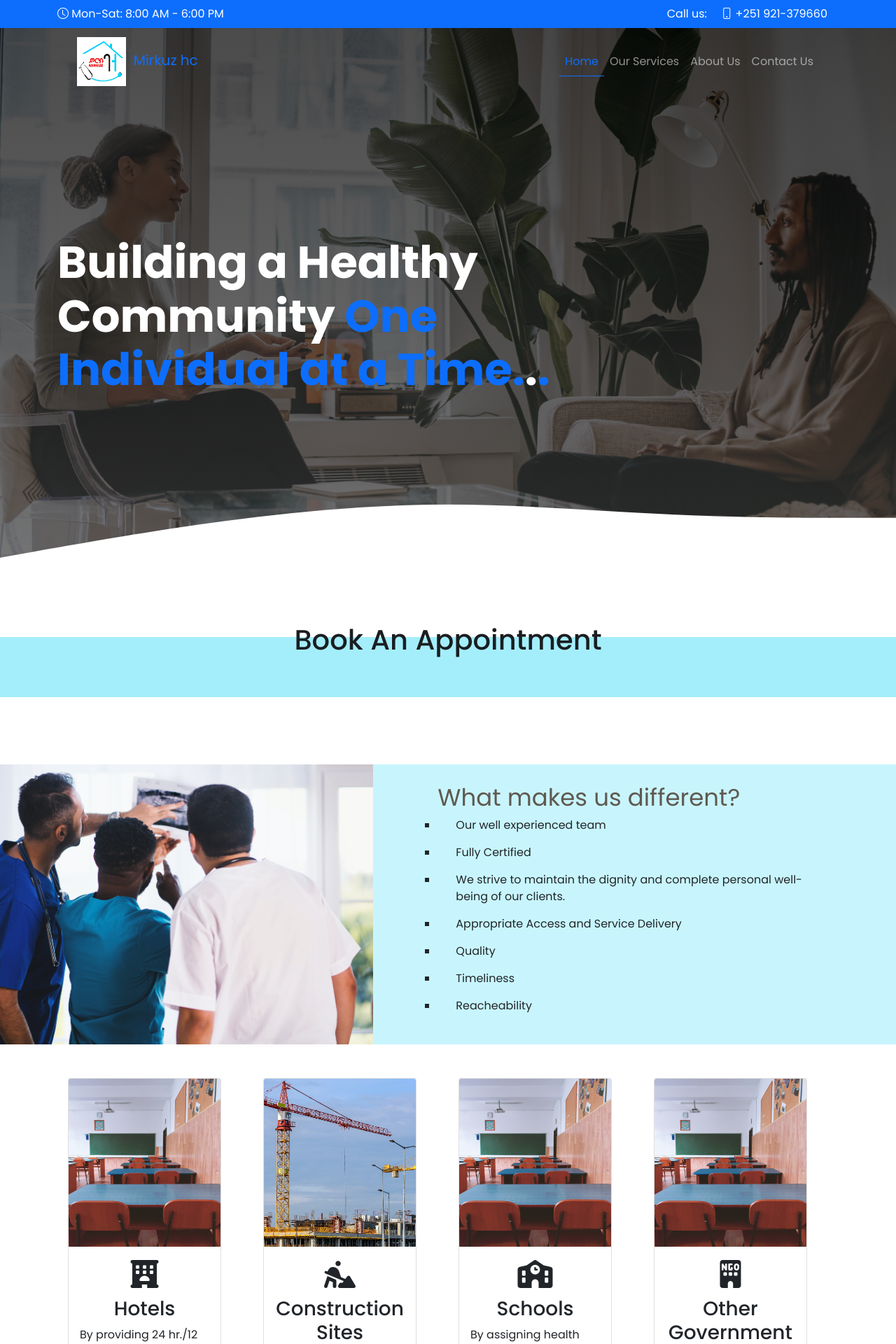
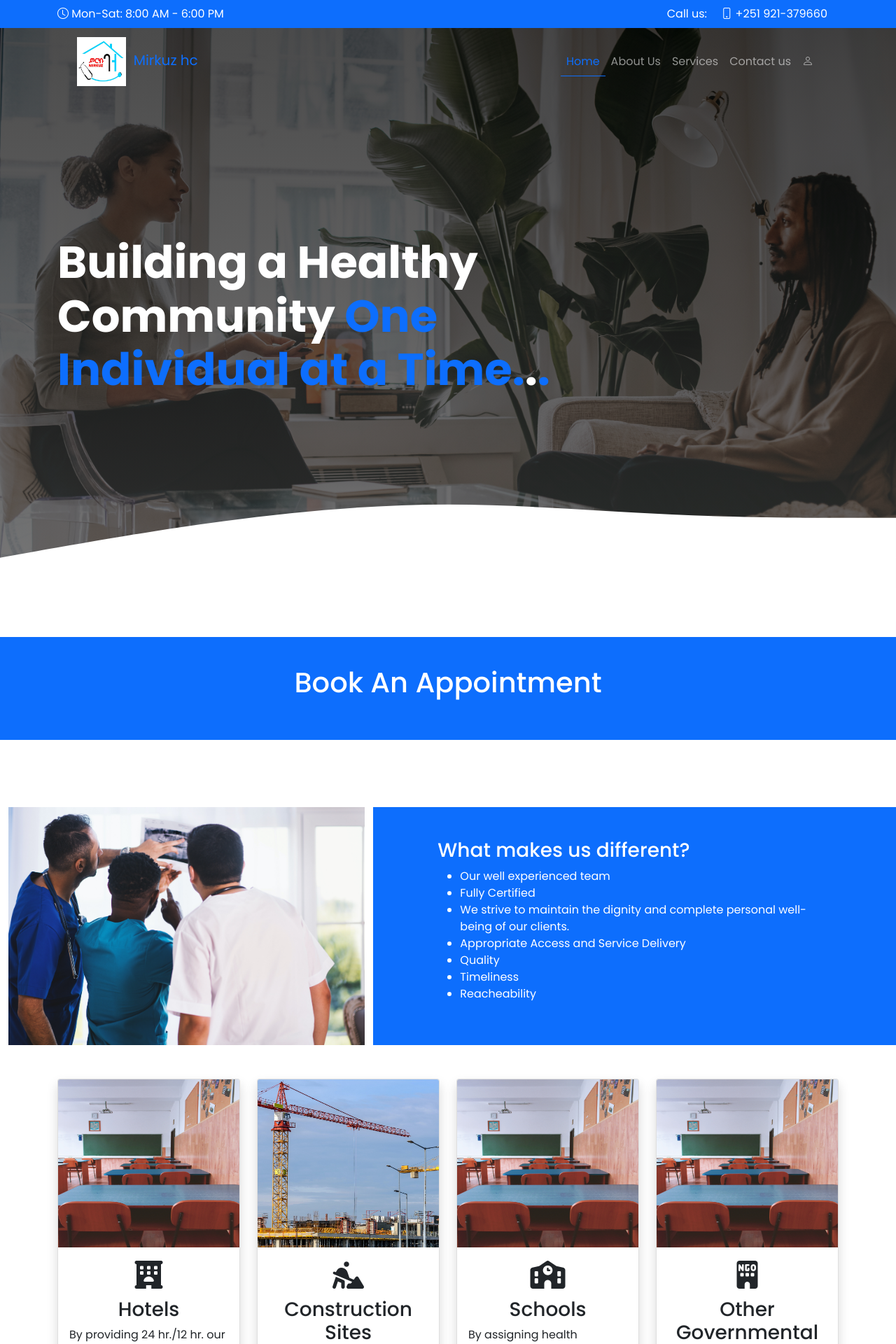
Before and after one commit to Girumberhanu23/Mirkuzhc, a PHP site: page / in a window 1280 px wide. Shown: the top 1920 px of the page at 70% size. Run offline with PHP 8.4, Linux system fonts and the light colour scheme; some libraries are stand-ins or nearby versions.

Commit message:
Completed Services and About Us Section

```diff
--- a/CSS/style.css
+++ b/CSS/style.css
@@ -20,6 +20,9 @@
 
 .section-title h2 {
   text-shadow: 1px 1px 2px #4444;
+}
+.active {
+  color : #0D6EFD !important;
 }
 
 /*****************************
@@ -78,10 +81,16 @@
 
 
 .book {
-  background: rgba(75, 222, 248, 0.5);
+  background: #0D6EFD;
   margin: 0;
+  padding-top: 15px;
 }
-
+.book:hover{
+  background: radial-gradient(rgba(255, 255, 255, 0.6), #0D6EFD);
+}
+.book:hover h1{
+  color: black !important;
+}
 .book .booking {
   margin: 0;
   padding: 50px 0px;
@@ -100,110 +109,14 @@
     About Start
 ******************************/
 
-#about .col-lg-7 {
+/* #about .col-md-7 {
   background: rgba(75, 222, 248, 0.3);
-}
+} */
 .about .content {
-  padding: 0 80px;
+  padding: 25px 80px;
+  background-color: #0D6EFD !important;
 }
 
-.about .content h3 {
-  font-weight: 400;
-  font-size: 34px;
-  color: #5f5950;
-}
-
-.about .content h4 {
-  font-size: 20px;
-  font-weight: 700;
-  margin-top: 5px;
-}
-
-.about .content p {
-  font-size: 15px;
-  color: #848484;
-}
-
-.about .content ul {
-  list-style: none;
-  padding: 0;
-}
-
-.about .content ul li+li {
-  margin-top: 15px;
-}
-
-.about .content ul li {
-  position: relative;
-  padding-left: 26px;
-}
-
-.about .content ul i {
-  font-size: 20px;
-  color: #ffb03b;
-  position: absolute;
-  left: 0;
-  top: 2px;
-}
-
-.about .content p:last-child {
-  margin-bottom: 0;
-}
-
-.about .video-box {
-  background-size: cover;
-  background-repeat: no-repeat;
-  background-position: center center;
-  min-height: 400px;
-  position: relative;
-}
-
-.qualities-indicator li {
-  list-style: square;
-}
-
-@media (max-width: 1024px) {
-
-  .about .content,
-  .about .accordion-list {
-    padding-left: 0;
-    padding-right: 0;
-  }
-}
-
-@media (max-width: 992px) {
-  .about .content {
-    padding-top: 30px;
-  }
-
-  .about .accordion-list {
-    padding-bottom: 30px;
-  }
-}
-
-@-webkit-keyframes pulsate-btn {
-  0% {
-    transform: scale(0.6, 0.6);
-    opacity: 1;
-  }
-
-  100% {
-    transform: scale(1, 1);
-    opacity: 0;
-  }
-}
-
-@keyframes pulsate-btn {
-  0% {
-    transform: scale(0.6, 0.6);
-    opacity: 1;
-  }
-
-  100% {
-    transform: scale(1, 1);
-    opacity: 0;
-  }
-}
 
 /*****************************
     About End
@@ -249,6 +162,7 @@
   grid-template-columns: repeat(auto-fit, minmax(250px, 1fr));
   grid-gap: 40px;
   margin-top: 50px;
+
 }
 
 .work {
@@ -319,21 +233,18 @@
     About Us Start
 ******************************/
 
-.about-1 h1 {
+.about-title h1 {
   color: black;
   font-weight: bold;
 }
 
-.about-1 p {
-  text-align: center;
-  padding: 3px;
 
-}
 .about-item {
 
   background-color: white;
+  padding: 40px 20px 50px;
+  margin: 30px 0px 120px;
 
-  box-shadow: 0 0 9px rgba(0, 0, 0.6);
 }
 
 .about-item hr {
@@ -346,12 +257,13 @@
 }
 
 .about-item:hover {
-  background-color: #5fbff9;
+  background-color: #0D6EFD;
 }
 
 .about-item:hover i,
 .about-item:hover h3,
-.about-item:hover p {
+.about-item:hover p,
+.about-item:hover p .vision-text {
   color: #fff;
 }
 
--- a/index.php
+++ b/index.php
@@ -11,8 +11,7 @@
     <link href="https://cdn.jsdelivr.net/npm/bootstrap@5.0.2/dist/css/bootstrap.min.css" rel="stylesheet" integrity="sha384-EVSTQN3/azprG1Anm3QDgpJLIm9Nao0Yz1ztcQTwFspd3yD65VohhpuuCOmLASjC" crossorigin="anonymous">
     <link rel="stylesheet" href="https://cdnjs.cloudflare.com/ajax/libs/bootstrap-icons/1.8.3/font/bootstrap-icons.min.css">
     <link rel="stylesheet" href="https://cdnjs.cloudflare.com/ajax/libs/twitter-bootstrap/4.1.1/css/bootstrap.min.css">
-    <link href="https://cdn.jsdelivr.net/npm/bootstrap@5.0.0/dist/css/bootstrap.min.css" rel="stylesheet"
-        integrity="sha384-wEmeIV1mKuiNpC+IOBjI7aAzPcEZeedi5yW5f2yOq55WWLwNGmvvx4Um1vskeMj0" crossorigin="anonymous">
+    <link href="https://cdn.jsdelivr.net/npm/bootstrap@5.0.0/dist/css/bootstrap.min.css" rel="stylesheet" integrity="sha384-wEmeIV1mKuiNpC+IOBjI7aAzPcEZeedi5yW5f2yOq55WWLwNGmvvx4Um1vskeMj0" crossorigin="anonymous">
     <!--Google Fonts-->
     <link href="https://fonts.googleapis.com/css2?family=Poppins:ital,wght@0,100;0,200;0,300;0,400;0,500;0,600;0,700;0,800;0,900;1,100;1,200;1,300;1,400;1,500;1,600;1,700;1,800;1,900&display=swap" rel="stylesheet">
     <link rel="stylesheet" href="https://cdnjs.cloudflare.com/ajax/libs/font-awesome/6.2.0/css/all.min.css" integrity="sha512-xh6O/CkQoPOWDdYTDqeRdPCVd1SpvCA9XXcUnZS2FmJNp1coAFzvtCN9BmamE+4aHK8yyUHUSCcJHgXloTyT2A==" crossorigin="anonymous" referrerpolicy="no-referrer" />
@@ -52,41 +51,44 @@
         <div class="container">
             <nav class="navbar navbar-expand-lg navbar-dark">
                 <div class="container-fluid">
-                     <a class="navbar-brand theme-text" href="index.php#header">
+                    <a class="navbar-brand theme-text" href="index.php">
                         <img src="img/logo.JPG" alt="" width="70px" height="70px">
                         &nbsp;Mirkuz hc</a>
-                    <button class="navbar-toggler" type="button" data-bs-toggle="collapse"
-                        data-bs-target="#navbarSupportedContent" aria-controls="navbarSupportedContent"
-                        aria-expanded="false" aria-label="Toggle navigation">
+                    <button class="navbar-toggler" type="button" data-bs-toggle="collapse" data-bs-target="#navbarSupportedContent" aria-controls="navbarSupportedContent" aria-expanded="false" aria-label="Toggle navigation">
                         <span class="navbar-toggler-icon"></span>
                     </button>
                     <div class="collapse navbar-collapse" id="navbarSupportedContent">
                         <ul class="navbar-nav ms-auto mb-2 mb-lg-0">
                             <li class="nav-item">
-                                <a class="nav-link act" aria-current="page" href="#">Home</a>
+                                <a class="nav-link act" aria-current="page" href="index.php">Home</a>
                             </li>
                             <li class="nav-item">
-                                <a class="nav-link" href="#">Our Services</a>
+                                <a class="nav-link" href="about.html">About Us</a>
                             </li>
                             <li class="nav-item">
-                                <a class="nav-link" href="#">About Us</a>
+                                <a class="nav-link" href="services.html">Services</a>
                             </li>
                             <li class="nav-item">
-                                <a class="nav-link" href="#">Contact Us</a>
+                                <a class="nav-link" href="index.php#contact">Contact us</a>
                             </li>
                         </ul>
-
+                        <ul class="navbar-nav mb-2 mb-lg-0 action-menu">
+                            <li class="nav-item">
+                                <a class="nav-link " href="login.php">
+                                    <i class="bi bi-person "></i>
+                                </a>
+                            </li>
+                        </ul>
                     </div>
                 </div>
             </nav>
             <!-- navbar code -->
             <div class="middle">
-                <h3 class="text-white display-3 fw-bold">Building a Healthy Community  <span class="theme-text">One Individual at a Time.</span>.<span class="theme-text">.</span></h3>
+                <h3 class="text-white display-3 fw-bold">Building a Healthy Community <span class="theme-text">One Individual at a Time.</span>.<span class="theme-text">.</span></h3>
             </div>
         </div>
         <svg class="wave" xmlns="http://www.w3.org/2000/svg" viewBox="0 0 1440 320">
-            <path fill="#fff" fill-opacity="1"
-                d="M0,192L60,181.3C120,171,240,149,360,133.3C480,117,600,107,720,106.7C840,107,960,117,1080,122.7C1200,128,1320,128,1380,128L1440,128L1440,320L1380,320C1320,320,1200,320,1080,320C960,320,840,320,720,320C600,320,480,320,360,320C240,320,120,320,60,320L0,320Z">
+            <path fill="#fff" fill-opacity="1" d="M0,192L60,181.3C120,171,240,149,360,133.3C480,117,600,107,720,106.7C840,107,960,117,1080,122.7C1200,128,1320,128,1380,128L1440,128L1440,320L1380,320C1320,320,1200,320,1080,320C960,320,840,320,720,320C600,320,480,320,360,320C240,320,120,320,60,320L0,320Z">
             </path>
         </svg>
     </section>
@@ -95,15 +97,17 @@
 
 
 
-    <main id="main">
     <!-- ======= Book Section ======= -->
-        <section class="book">
-            <div class="col-lg-12 col-md-12 col-xs-12">
-                <a href="book.php" class="booking">
-                    <h1>Book an appointment</h1>
+    <div class="container-fluid mt-5">
+        <div class="row">
+            <div class="book">
+                <a href="book.php" class="booking pt-5">
+                    <h1 class="text-white">Book an appointment</h1>
                 </a>
             </div>
-        </section>
+        </div>
+    </div>
+
     <!-- ======= Book Section ======= -->
 
     <!-- ======= About Section ======= -->
@@ -112,13 +116,13 @@
             <!--Section description-->
             <div class="row  pt-5 pb-5">
 
-                    <div class="col-lg-5 align-items-stretch video-box" style='background-image: url("img/image.jpg");'>
-
+                <div class="col-md-5 align-items-stretch">
+                    <img src="img/image.jpg" alt="Treating patients" class="h-100 w-100">
                 </div>
 
-                    <div class="col-lg-7 d-flex flex-column justify-content-center align-items-stretch">
+                <div class="col-md-7 d-flex flex-column justify-content-center align-items-stretch bg-primary">
 
-                        <div class="content">
+                    <div class="content text-white">
                         <h3>What makes us different?</h3>
                         <ul class="qualities-indicator">
                             <li>Our well experienced team</li>
@@ -143,29 +147,29 @@
     <!----------- Work With Us Start --------->
     <section class="container">
         <div class="row">
-                <div class="card-deck mb-5">
-                    <div class="col-sm-6 col-lg-3">
-                        <div class="card">
+
+            <div class="col-sm-6 col-lg-3 mb-5">
+                <div class="card shadow h-100">
                     <img class="card-img-top" src="img/school.jpg" height=240 alt="Card image cap">
                     <div class="card-body">
                         <h1 class="text-center"><i class="fa fa-duotone fa-hotel"></i></h1>
                         <h3 class="card-title text-center">Hotels</h3>
-                                <p class="card-text">By providing 24 hr./12 hr. our health care service and visit program to hotel guests, to increase customer satisfaction by decreasing unnecessary visit to clinics and hospital, unless it's indicated.</p>
+                        <p class="card-text pb-5">By providing 24 hr./12 hr. our health care service and visit program to hotel guests, to increase customer satisfaction by decreasing unnecessary visit to clinics and hospital, unless it's indicated.</p>
                     </div>
                 </div>
             </div>
-                    <div class="col-sm-6 col-lg-3">
-                        <div class="card">
+            <div class="col-sm-6 col-lg-3 mb-5">
+                <div class="card shadow h-100">
                     <img class="card-img-top" src="img/construction.jpg" height=240 alt="Card image cap">
                     <div class="card-body">
                         <h1 class="text-center"><i class="fa fa-duotone fa-person-digging"></i></h1>
                         <h3 class="card-title text-center">Construction Sites</h3>
-                                <p class="card-text">Helps employees to have a health working environment, by improving working safety and gave them a first Aid by our health professional.</p>
+                        <p class="card-text pb-5">Helps employees to have a health working environment, by improving working safety and gave them a first Aid by our health professional.</p>
                     </div>
                 </div>
             </div>
-                    <div class="col-sm-6 col-lg-3">
-                        <div class="card">
+            <div class="col-sm-6 col-lg-3 mb-5">
+                <div class="card shadow h-100">
                     <img class="card-img-top" src="img/school.jpg" height=240 alt="Card image cap">
                     <div class="card-body">
                         <h1 class="text-center"><i class="fa fa-duotone fa-school"></i></h1>
@@ -175,18 +179,17 @@
                 </div>
             </div>
 
-                    <div class="col-sm-6 col-lg-3">
-                        <div class="card">
+            <div class="col-sm-6 col-lg-3 mb-5">
+                <div class="card shadow h-100">
                     <img class="card-img-top" src="img/school.jpg" height=240 alt="Card image cap">
                     <div class="card-body">
                         <h1 class="text-center"><i class="fa fa-duotone fa-building-ngo"></i></h1>
                         <h3 class="card-title text-center">Other Governmental and NGO offices</h3>
-                                <p class="card-text">Our doors are wide open to any organization willing to work with us!</p>
+                        <p class="card-text pb-5">Our doors are wide open to any organization willing to work with us!</p>
                     </div>
                 </div>
             </div>
 
-                </div>
         </div>
 
     </section>
@@ -365,9 +368,7 @@
     <script src="https://cdn.jsdelivr.net/npm/bootstrap@5.0.2/dist/js/bootstrap.bundle.min.js" integrity="sha384-MrcW6ZMFYlzcLA8Nl+NtUVF0sA7MsXsP1UyJoMp4YLEuNSfAP+JcXn/tWtIaxVXM" crossorigin="anonymous"></script>
     <script src="https://cdnjs.cloudflare.com/ajax/libs/jquery/3.2.1/jquery.min.js"></script>
     <script src="https://cdnjs.cloudflare.com/ajax/libs/twitter-bootstrap/4.1.1/js/bootstrap.min.js"></script>
-        <script src="https://cdn.jsdelivr.net/npm/bootstrap@5.0.0/dist/js/bootstrap.bundle.min.js"
-        integrity="sha384-p34f1UUtsS3wqzfto5wAAmdvj+osOnFyQFpp4Ua3gs/ZVWx6oOypYoCJhGGScy+8"
-        crossorigin="anonymous"></script>
+    <script src="https://cdn.jsdelivr.net/npm/bootstrap@5.0.0/dist/js/bootstrap.bundle.min.js" integrity="sha384-p34f1UUtsS3wqzfto5wAAmdvj+osOnFyQFpp4Ua3gs/ZVWx6oOypYoCJhGGScy+8" crossorigin="anonymous"></script>
     <script>
         var scriptURL;
 
```
Also changed, not shown: about.html (+32 -29 lines), services.html (+18 -16 lines). Lines whose indentation alone changed are shown as unchanged.
